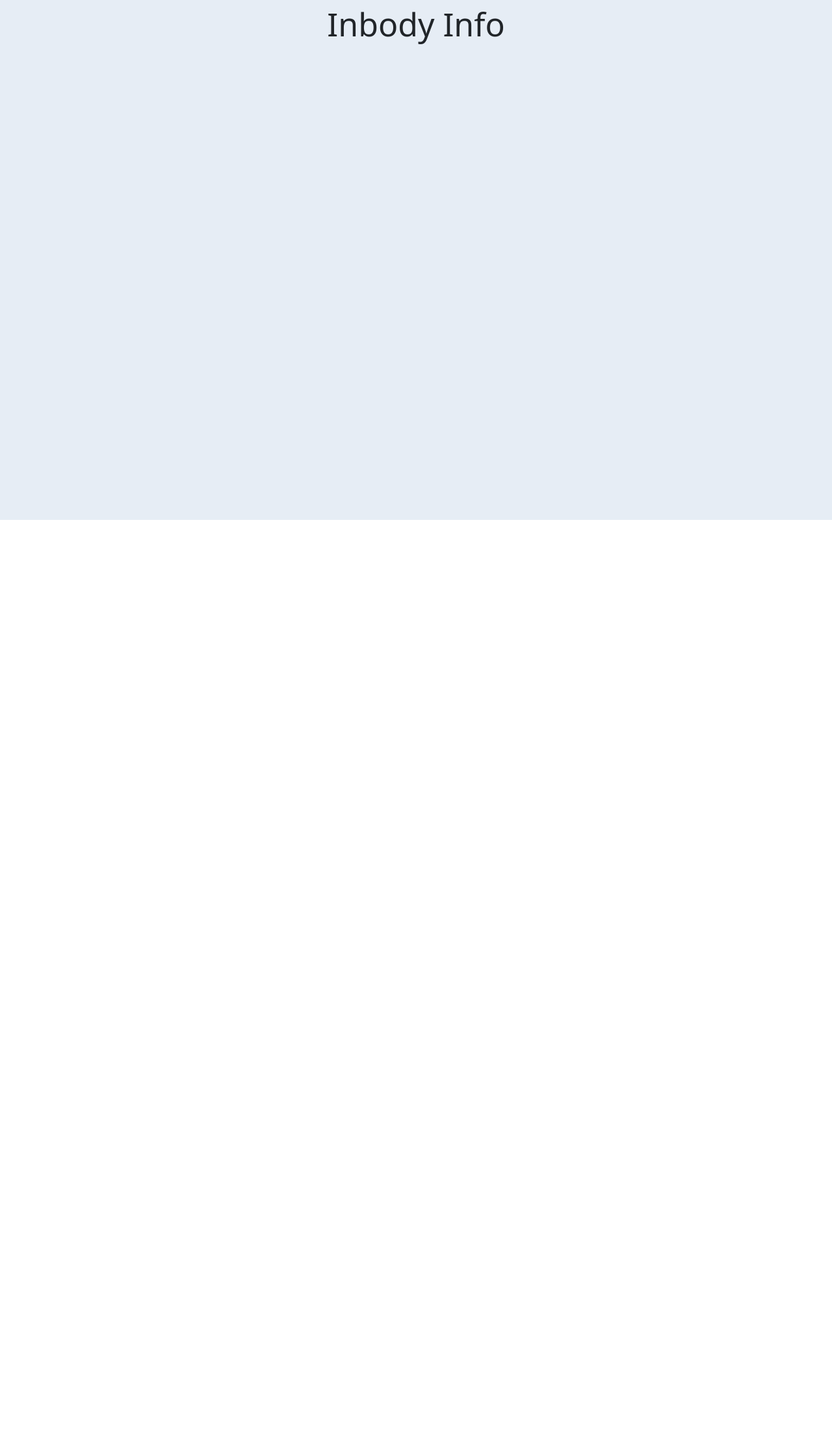
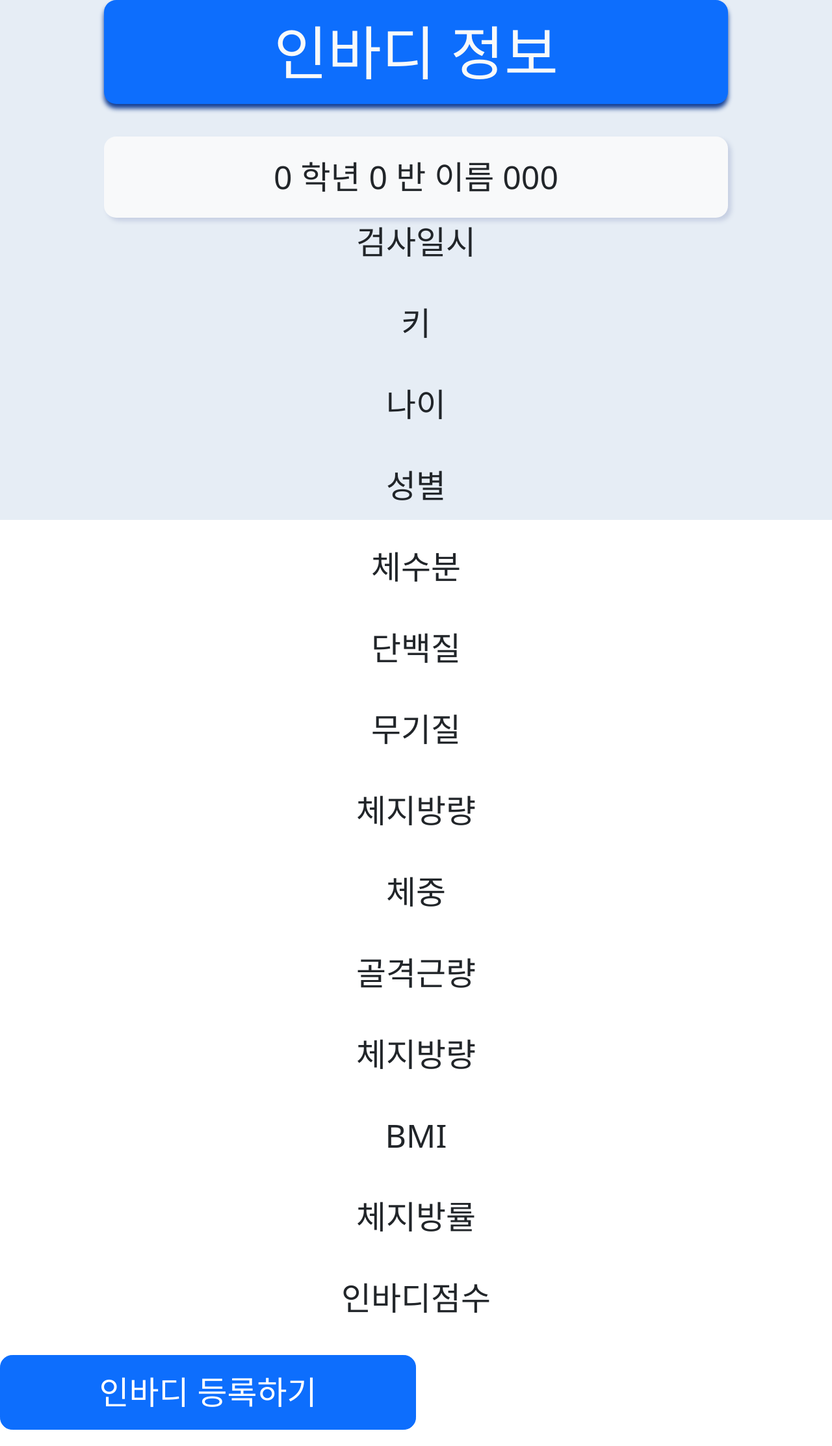
Before and after one commit to Bin-Choi/Kiokio, a Vue app in the folder frontend/kiosk/: page /inbody/detail in a window 1280 px wide. Shown: the whole page at 65% size. Before the commit the page ends 800 px from the top, so only its background shows below. Built offline with nearby package versions, Linux system fonts and the light colour scheme.

Commit message:
create inbody_detail_view

```diff
--- /dev/null
+++ b/frontend/kiosk/src/components/InbodyDetail.vue
@@ -0,0 +1,28 @@
+<template>
+  <div>
+    <div id="inbody">
+      <p>검사일시</p>
+      <p>키</p>
+      <p>나이</p>
+      <p>성별</p>
+      <p>체수분</p>
+      <p>단백질</p>
+      <p>무기질</p>
+      <p>체지방량</p>
+      <p>체중</p>
+      <p>골격근량</p>
+      <p>체지방량</p>
+      <p>BMI</p>
+      <P> 체지방률</P>
+      <p>인바디점수</p>
+    </div>
+  </div>
+</template>
+
+<script>
+export default {
+  name: "InbodyDetail",
+}
+</script>
+
+<style></style>
--- /dev/null
+++ b/frontend/kiosk/src/components/InbodyFormView.vue
@@ -0,0 +1,27 @@
+<template>
+  <div>
+    <p>인바디등록하기</p>
+    <p>검사일시</p>
+    <p>키</p>
+    <p>나이</p>
+    <p>성별</p>
+    <p>체수분</p>
+    <p>단백질</p>
+    <p>무기질</p>
+    <p>체지방량</p>
+    <p>체중</p>
+    <p>골격근량</p>
+    <p>체지방량</p>
+    <p>BMI</p>
+    <P> 체지방률</P>
+    <p>인바디점수</p>
+  </div>
+</template>
+
+<script>
+export default {
+  name: "InbodyFormView",
+}
+</script>
+
+<style></style>
--- a/frontend/kiosk/src/components/ModalView.vue
+++ b/frontend/kiosk/src/components/ModalView.vue
@@ -1,11 +1,17 @@
 <template>
   <div class="modal-bg">
     <div class="modal-content m-auto rounded p-2">
-      <div id="title" class="w-75 m-auto bg-primary rounded text-light p-1" style="font-size: 80px;"></div>
+      <div
+        id="title"
+        class="w-75 m-auto bg-primary rounded text-light p-1"
+        style="font-size: 80px"
+      ></div>
 
       <!-- ATTEND CONTENT -->
-      <span v-if="$route.name ==='attend'"
-      class="w-75 h-75 bg-light m-auto rounded d-flex flex-column align-items-center justify-content-evenly">
+      <span
+        v-if="$route.name === 'attend'"
+        class="w-75 h-75 bg-light m-auto rounded d-flex flex-column align-items-center justify-content-evenly"
+      >
         <div>
           <div>Time</div>
           <div>Class</div>
@@ -13,51 +19,63 @@
         </div>
 
         <div class="d-flex flex-column w-50">
-          <button type="button" class="btn btn-success mb-2" @click="attend">출석하기</button>
-          <button type="button" class="btn btn-danger" @click="$emit('close-modal')">취소</button>
+          <button type="button" class="btn btn-success mb-2" @click="attend">
+            출석하기
+          </button>
+          <button
+            type="button"
+            class="btn btn-danger"
+            @click="$emit('close-modal')"
+          >
+            취소
+          </button>
         </div>
       </span>
 
       <!-- GYM CONTENT -->
-      <span v-if="$route.name === 'gym'"
-      class="w-75 h-75 bg-light m-auto rounded d-flex flex-column align-items-center justify-content-between py-3">
-        <img src="#" alt="IMG">
-        <div>
-          description
-        </div>
-        <button id="title" type="button" class="btn btn-primary btn-md btn-block"
-        @click="$emit('close-modal')"
-        >확인</button>
+      <span
+        v-if="$route.name === 'gym'"
+        class="w-75 h-75 bg-light m-auto rounded d-flex flex-column align-items-center justify-content-between py-3"
+      >
+        <img src="#" alt="IMG" />
+        <div>description</div>
+        <button
+          id="title"
+          type="button"
+          class="btn btn-primary btn-md btn-block"
+          @click="$emit('close-modal')"
+        >
+          확인
+        </button>
       </span>
-
     </div>
   </div>
 </template>
 
 <script>
 export default {
-  name:'ModalView',
-  methods:{
-    attend(){
+  name: "ModalView",
+  methods: {
+    attend() {
       // send attendance data
 
       // and close modal view
-      this.$emit('close-modal')
+      this.$emit("close-modal")
+    },
+  },
+  mounted() {
+    const title = document.querySelector(".modal-content #title")
+    if (this.$route.name == "gym") {
+      title.innerText = "운동기구 이름"
+    } else {
+      title.innerText = "출석 확인"
     }
   },
-  mounted(){
-    const title = document.querySelector('.modal-content #title');
-    if (this.$route.name == 'gym'){
-      title.innerText = '운동기구 이름'
-    } else {
-      title.innerText = '출석 확인'
-    }
-  }
 }
 </script>
 
 <style scoped>
-.modal-bg{
+.modal-bg {
   display: flex;
   align-items: center;
   width: 100%;
@@ -67,7 +85,7 @@
   top: 0;
 }
 
-.modal-content{
+.modal-content {
   width: 80%;
   height: 60%;
   background-color: #e7f1ff;
--- a/frontend/kiosk/src/router/index.js
+++ b/frontend/kiosk/src/router/index.js
@@ -1,45 +1,51 @@
-import Vue from 'vue'
-import VueRouter from 'vue-router'
+import Vue from "vue"
+import VueRouter from "vue-router"
 
-import IndexView from '@/views/IndexView'
-import AdminView from '@/views/AdminView'
-import AttendView from '@/views/AttendView'
-import InbodyView from '@/views/InbodyView'
-import GymView from '@/views/GymView'
-import InbodyDetailView from '@/views/InbodyDetailView'
+import IndexView from "@/views/IndexView"
+import AdminView from "@/views/AdminView"
+import AttendView from "@/views/AttendView"
+import InbodyView from "@/views/InbodyView"
+import GymView from "@/views/GymView"
+import InbodyDetailView from "@/views/InbodyDetailView"
+import InbodyFormView from "@/components/InbodyFormView"
 
 Vue.use(VueRouter)
 
 const routes = [
   {
-    path: '/',
-    name: 'index',
-    component: IndexView
+    path: "/",
+    name: "index",
+    component: IndexView,
   },
   {
-    path: '/admin',
-    name: 'admin',
-    component: AdminView
+    path: "/admin",
+    name: "admin",
+    component: AdminView,
   },
   {
-    path: '/attend',
-    name: 'attend',
-    component: AttendView
+    path: "/attend",
+    name: "attend",
+    component: AttendView,
   },
   {
-    path: '/inbody',
-    name: 'inbody',
-    component: InbodyView
+    path: "/inbody",
+    name: "inbody",
+    component: InbodyView,
   },
   {
-    path: '/gym',
-    name: 'gym',
-    component: GymView
+    path: "/gym",
+    name: "gym",
+    component: GymView,
   },
   {
-    path: '/inbody/detail',
-    name: 'inbodyDetail',
-    component: InbodyDetailView
+    path: "/inbody/detail",
+    name: "inbodyDetail",
+    component: InbodyDetailView,
+  },
+  {
+    path: "/inbody/detail/inbodyform",
+    name: "inbodyForm",
+    component: InbodyFormView,
   },
 
   // {
@@ -53,9 +59,9 @@
 ]
 
 const router = new VueRouter({
-  mode: 'history',
+  mode: "history",
   base: process.env.BASE_URL,
-  routes
+  routes,
 })
 
 export default router
--- a/frontend/kiosk/src/views/InbodyDetailView.vue
+++ b/frontend/kiosk/src/views/InbodyDetailView.vue
@@ -1,15 +1,42 @@
 <template>
   <div>
-    Inbody Info
+    <div
+      id="title"
+      class="w-75 m-auto bg-primary rounded text-light p-1"
+      style="font-size: 90px"
+    >
+      인바디 정보
+    </div>
+
+    <div id="info-box" class="w-75 bg-light m-auto p-2 mt-3 rounded">
+      <div class="font-weight-bold">0 학년 0 반 이름 000</div>
+    </div>
+    <InbodyDetail></InbodyDetail>
+    <div class="d-flex flex-column w-50">
+      <button
+        type="button"
+        class="btn btn-primary mb-2"
+        @click="$router.push('inbodyForm')"
+      >
+        인바디 등록하기
+      </button>
+      <!-- <button type="button" class="btn btn-primary" @click="goList">
+        지난 기록 조회
+      </button> -->
+    </div>
   </div>
 </template>
 
 <script>
+import InbodyDetail from "../components/InbodyDetail.vue"
+
 export default {
-  name:'InbodyDetailView',
+  name: "InbodyDetailView",
+  components: {
+    InbodyDetail,
+  },
+  methods: {},
 }
 </script>
 
-<style>
-
-</style>
+<style></style>
```
Also changed, not shown: frontend/kiosk/src/views/InbodyView.vue (+15 -14 lines).
